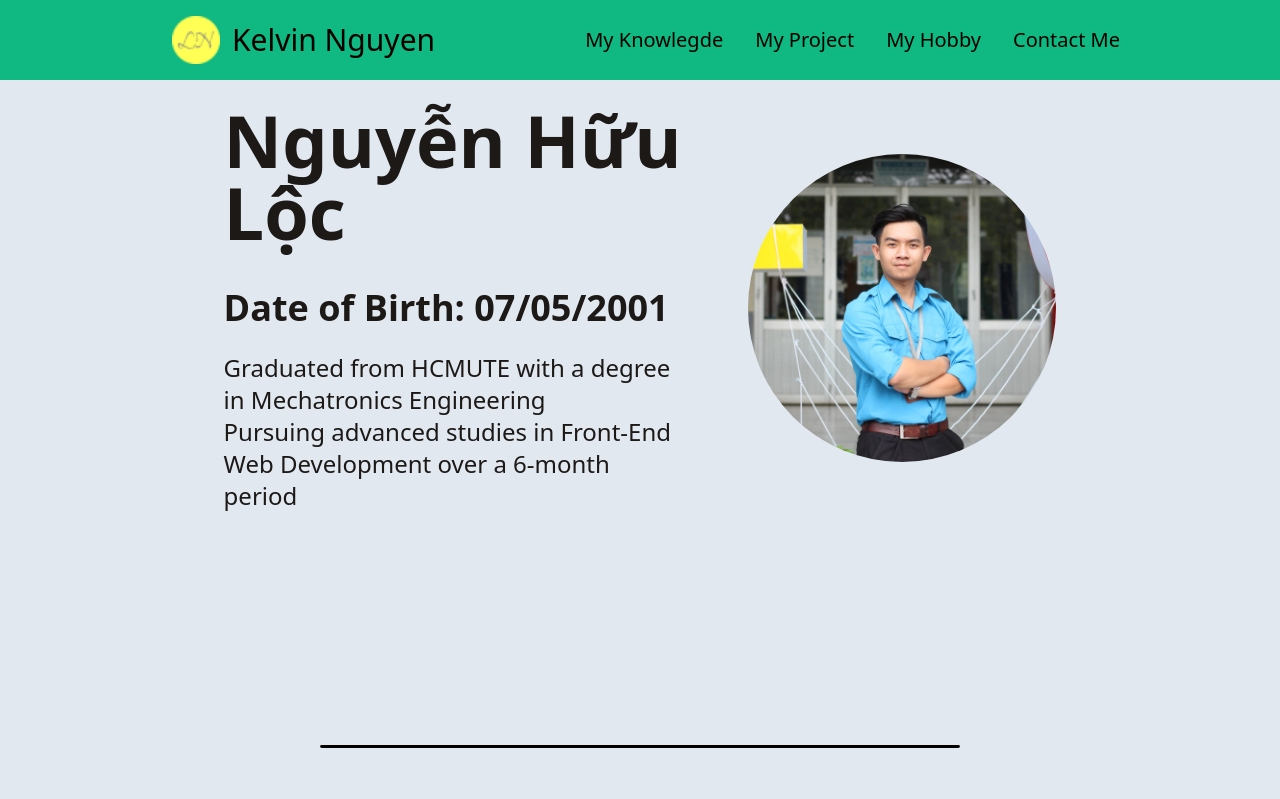
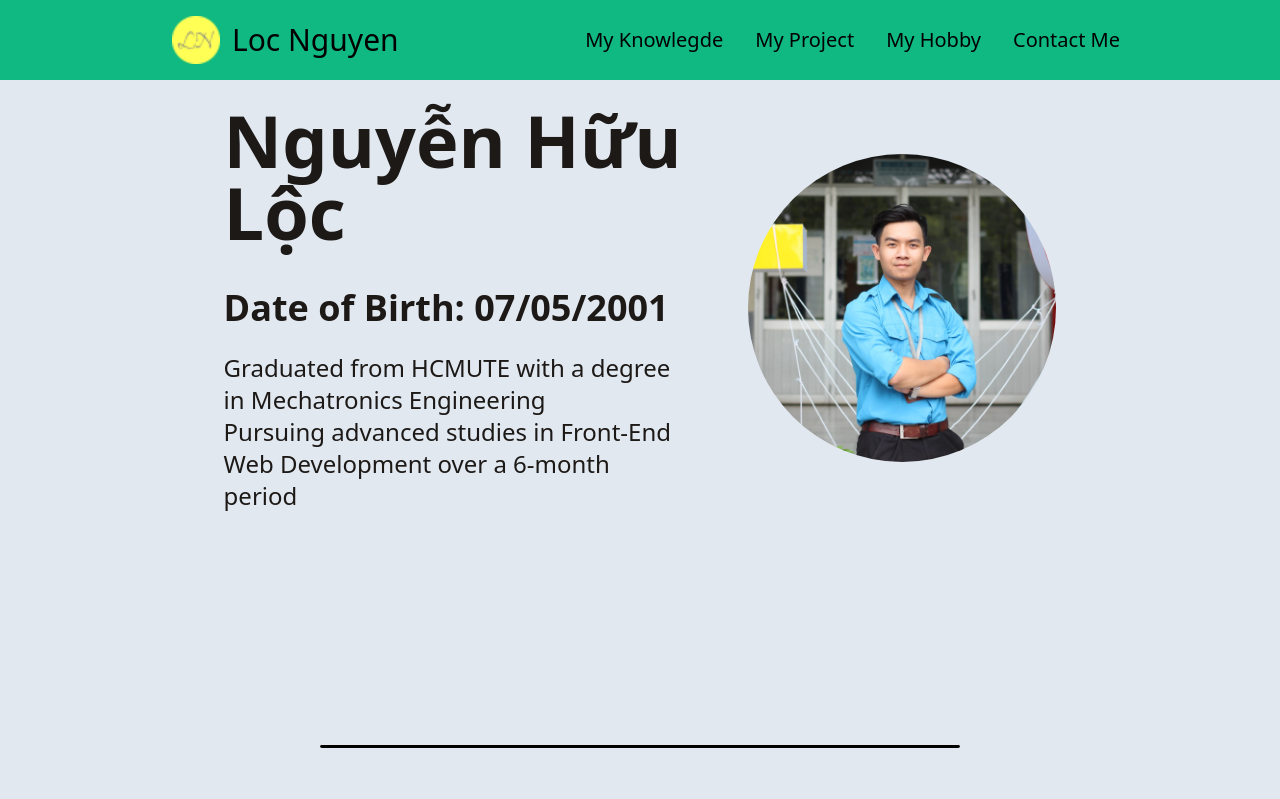
Before and after one commit to luntrum/My-Portfolio, a React (Vite) app: page / in a window 1280 px wide. Shown: the top 799 px of the page. Built offline with nearby package versions, Linux system fonts and the light colour scheme; a small style sheet from the web is missing.

Commit message:
change header title

```diff
--- a/src/components/MyHeader.jsx
+++ b/src/components/MyHeader.jsx
@@ -37,7 +37,7 @@ function MyHeader() {
               alt="my logo"
               className="mx-3 w-12"
             />
-            Kelvin Nguyen
+            Loc Nguyen
           </a>
         </h1>
         {/* hamburger button */}
```
